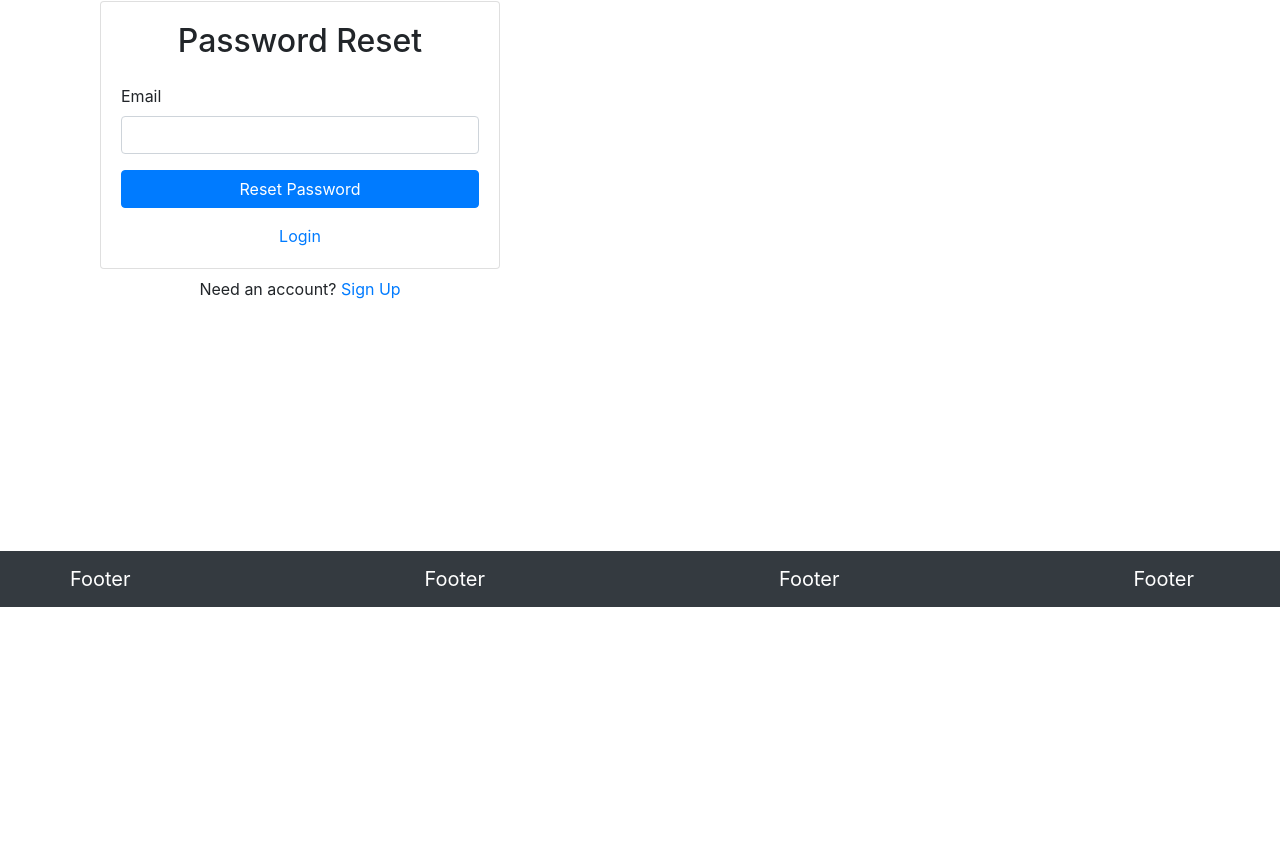
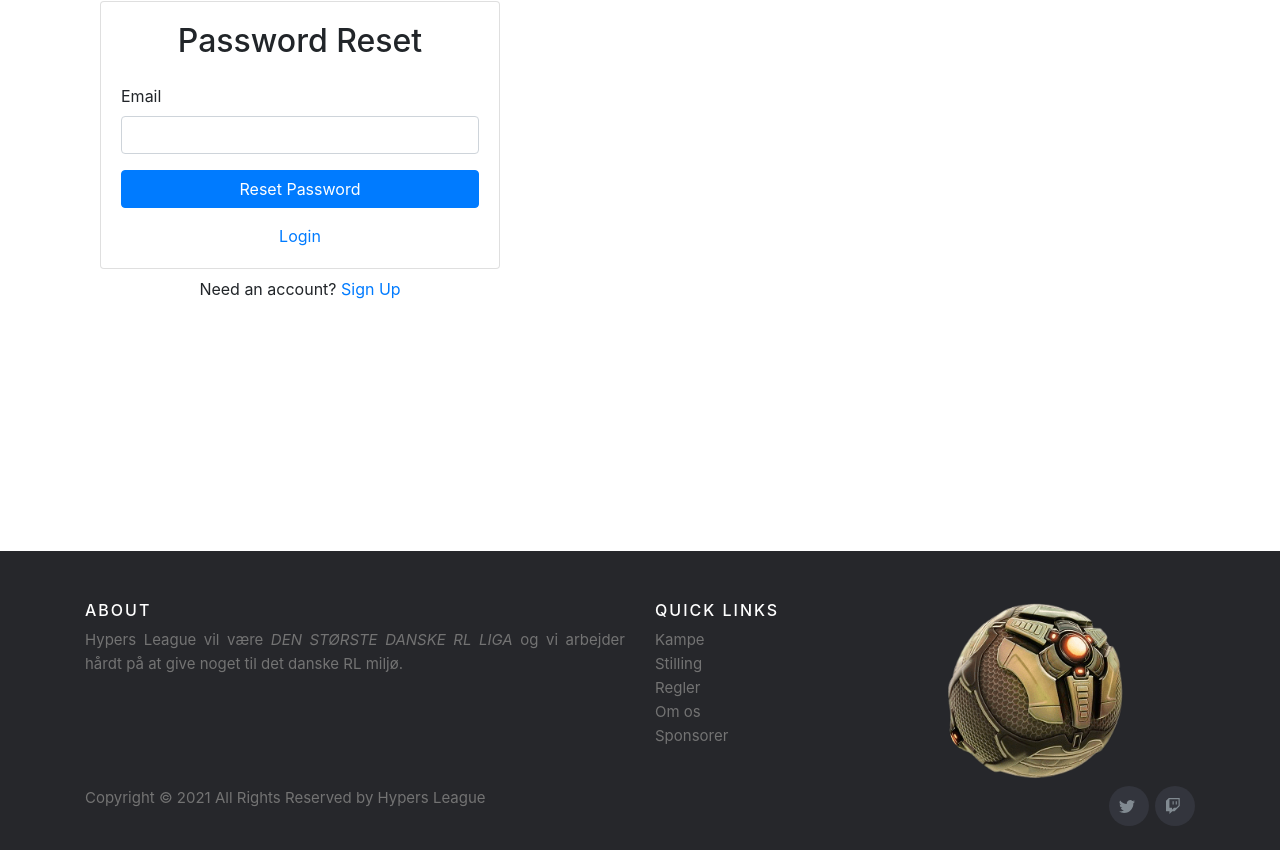
Before and after one commit to Glaxer/hypersleague, a React (Create React App) app: page /forgot-password in a window 1280 px wide. Shown: the part 305-1155 px from the top of the page. Before the commit the page ends 912 px from the top, so only its background shows below. Built offline with nearby package versions, Linux system fonts and the light colour scheme; no server answers.

Commit message:
Completed the Footer styling

```diff
--- a/src/components/Footer.js
+++ b/src/components/Footer.js
@@ -1,17 +1,100 @@
-import React from 'react'
-import { Container, Navbar, NavbarBrand } from 'react-bootstrap'
+import React from "react";
+import Logo from "../images/logo.png";
+import "../css/Footer.css";
 
 export default function Footer() {
-    return (
-        <div className="">
-            <Navbar bg="dark" variant="dark">
-                <Container>
-                    <NavbarBrand>Footer</NavbarBrand>
-                    <NavbarBrand>Footer</NavbarBrand>
-                    <NavbarBrand>Footer</NavbarBrand>
-                    <NavbarBrand>Footer</NavbarBrand>
-                </Container>
-            </Navbar>
+  return (
+    <footer class="site-footer">
+      <div class="container">
+        <div class="row">
+          <div class="col-sm-12 col-md-6">
+            <h6>About</h6>
+            <p class="text-justify">
+              Hypers League vil være <i> DEN STØRSTE DANSKE RL LIGA </i> og vi
+              arbejder hårdt på at give noget til det danske RL miljø.
+            </p>
+          </div>
+
+          <div class="col-xs-6 col-md-3">
+            <h6>Quick Links</h6>
+            <ul class="footer-links">
+              <li>
+                <a href="/matches">Kampe</a>
+              </li>
+              <li>
+                <a href="/standings">Stilling</a>
+              </li>
+              <li>
+                <a href="/rules">Regler</a>
+              </li>
+              <li>
+                <a href="/about">Om os</a>
+              </li>
+              <li>
+                <a href="/sponsors">Sponsorer</a>
+              </li>
+            </ul>
+          </div>
+
+          <div class="col-xs-6 col-md-3">
+            <img src={Logo} width="190" height="190" alt="Hypers League logo" />
+          </div>
         </div>
-    )
+      </div>
+      <div class="container">
+        <div class="row">
+          <div class="col-md-8 col-sm-6 col-xs-12">
+            <p class="copyright-text">
+              Copyright &copy; 2021 All Rights Reserved by Hypers League
+            </p>
+          </div>
+
+          <div class="col-md-4 col-sm-6 col-xs-12">
+            <ul class="social-icons">
+              <li>
+                <a class="twitter" href="https://twitter.com/HypersLeague">
+                  <i class="fa fa-twitter">
+                    <svg
+                      width="20"
+                      height="20"
+                      fill="currentColor"
+                      class="bi bi-twitter"
+                    >
+                      <path
+                        d="M5.026 15c6.038 0 9.341-5.003 9.341-9.334 0-.14 0-.282-.006-.422A6.685
+              6.685 0 0 0 16 3.542a6.658 6.658 0 0
+              1-1.889.518 3.301 3.301 0 0 0 1.447-1.817 6.533 6.533 0 0 1-2.087.793A3.286 3.286 0 0 0
+              7.875 6.03a9.325 9.325 0 0 1-6.767-3.429 3.289 3.289 0 0 0 1.018 4.382A3.323 3.323 0 0 1 .64
+              6.575v.045a3.288 3.288 0 0 0 2.632 3.218 3.203 3.203 0 0 1-.865.115 3.23 3.23 0 0 1-.614-.057
+              3.283 3.283 0 0 0 3.067 2.277A6.588 6.588 0 0 1 .78 13.58a6.32 6.32 0 0 1-.78-.045A9.344 9.344
+              0 0 0 5.026 15z"
+                      />
+                    </svg>
+                  </i>
+                </a>
+              </li>
+              <li>
+                <a class="twitch" href="https://twitch.tv/HypersLeague">
+                  <i class="fa fa-twitch">
+                    <svg
+                      width="20"
+                      height="20"
+                      fill="currentColor"
+                      class="bi bi-twitch"
+                    >
+                      <path
+                        d="M3.857 0L1 2.857v10.286h3.429V16l2.857-2.857H9.57L14.714 8V0H3.857zm9.714
+              7.429l-2.285 2.285H9l-2 2v-2H4.429V1.143h9.142v6.286z"
+                      />
+                      <path d="M11.857 3.143h-1.143V6.57h1.143V3.143zm-3.143 0H7.571V6.57h1.143V3.143z" />
+                    </svg>
+                  </i>
+                </a>
+              </li>
+            </ul>
+          </div>
+        </div>
+      </div>
+    </footer>
+  );
 }
--- /dev/null
+++ b/src/css/Footer.css
@@ -0,0 +1,146 @@
+.site-footer
+{
+  background-color:#26272b;
+  padding:45px 0 20px;
+  font-size:15px;
+  line-height:24px;
+  color:#737373;
+}
+.site-footer h6
+{
+  color:#fff;
+  font-size:16px;
+  text-transform:uppercase;
+  margin-top:5px;
+  letter-spacing:2px
+}
+.site-footer a
+{
+  color:#737373;
+}
+.site-footer a:hover
+{
+  color:#3366cc;
+  text-decoration:none;
+}
+.footer-links
+{
+  padding-left:0;
+  list-style:none
+}
+.footer-links li
+{
+  display:block
+}
+.footer-links a
+{
+  color:#737373
+}
+.footer-links a:active,.footer-links a:focus,.footer-links a:hover
+{
+  color:#3366cc;
+  text-decoration:none;
+}
+.footer-links.inline li
+{
+  display:inline-block
+}
+.site-footer .social-icons
+{
+  text-align:right
+}
+.site-footer .social-icons a
+{
+  width:40px;
+  height:40px;
+  line-height:40px;
+  margin-left:6px;
+  margin-right:0;
+  border-radius:100%;
+  background-color:#33353d
+}
+.copyright-text
+{
+  margin:0
+}
+@media (max-width:991px)
+{
+  .site-footer [class^=col-]
+  {
+    margin-bottom:30px
+  }
+}
+@media (max-width:767px)
+{
+  .site-footer
+  {
+    padding-bottom:0
+  }
+  .site-footer .copyright-text,.site-footer .social-icons
+  {
+    text-align:center
+  }
+}
+.social-icons
+{
+  padding-left:0;
+  margin-bottom:0;
+  list-style:none
+}
+.social-icons li
+{
+  display:inline-block;
+  margin-bottom:4px
+}
+.social-icons li.title
+{
+  margin-right:15px;
+  text-transform:uppercase;
+  color:#96a2b2;
+  font-weight:700;
+  font-size:13px
+}
+.social-icons a{
+  background-color:#eceeef;
+  color:#818a91;
+  font-size:16px;
+  display:inline-block;
+  line-height:44px;
+  width:44px;
+  height:44px;
+  text-align:center;
+  margin-right:8px;
+  border-radius:100%;
+  -webkit-transition:all .2s linear;
+  -o-transition:all .2s linear;
+  transition:all .2s linear
+}
+.social-icons a:active,.social-icons a:focus,.social-icons a:hover
+{
+  color:#fff;
+  background-color:#29aafe
+}
+.social-icons.size-sm a
+{
+  line-height:34px;
+  height:34px;
+  width:34px;
+  font-size:14px
+}
+.social-icons a.twitter:hover
+{
+  background-color:#00aced
+}
+.social-icons a.twitch:hover
+{
+  background-color:#6441a5
+}
+@media (max-width:767px)
+{
+  .social-icons li.title
+  {
+    display:block;
+    margin-right:0;
+    font-weight:600
+  }
+}
```
